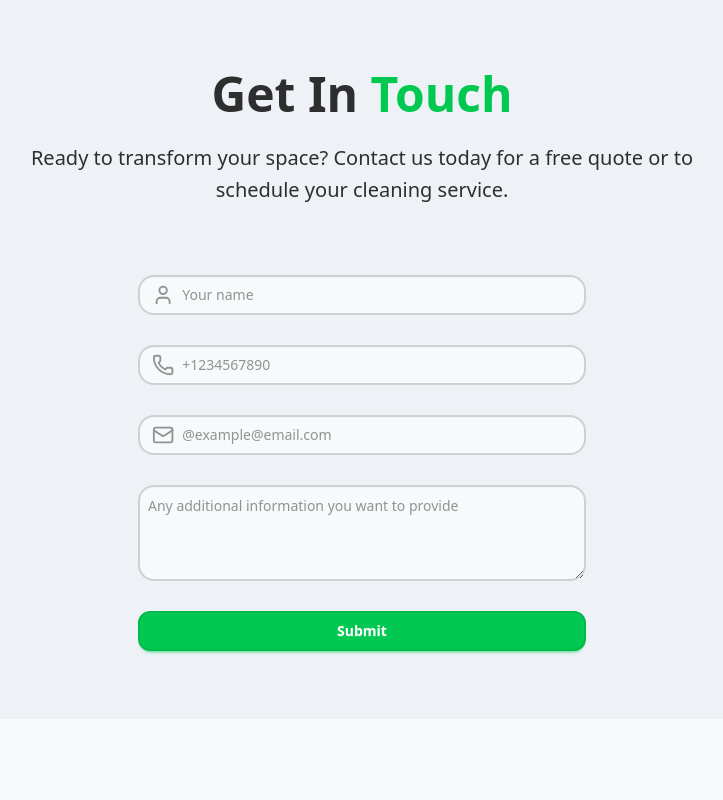
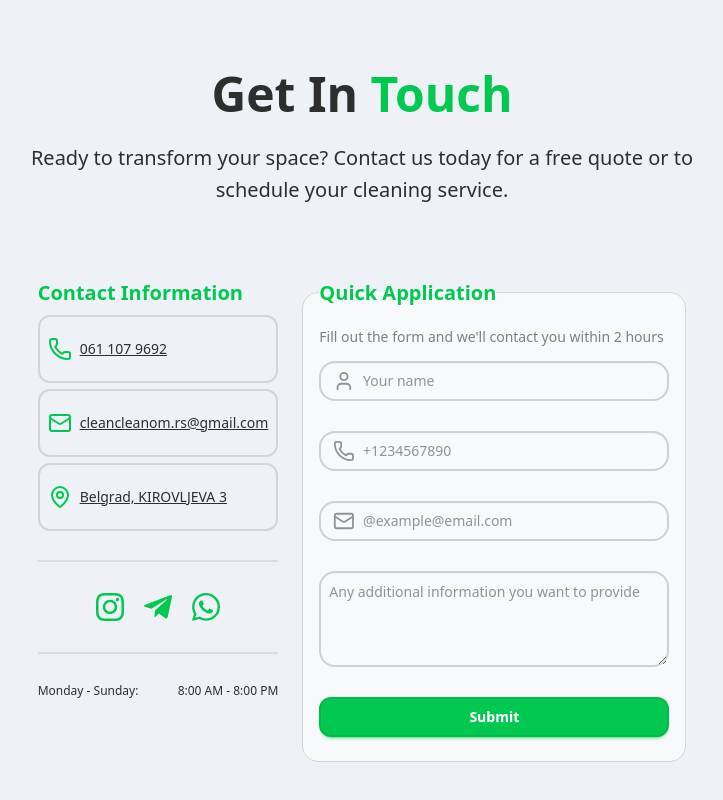
Before and after one commit to levladik/clean_cleanom, a Next.js app: page / in a window 1280 px wide. Shown: the part 5408-6208 px from the top of the page, without its empty margins (278-1001 px from the left). Before the commit the page ends 6127 px from the top, so only its background shows below. Built offline with nearby package versions, Linux system fonts and the light colour scheme.

Commit message:
feat: add Contacts component and integrate it into Application section

```diff
--- a/package.json
+++ b/package.json
@@ -17,7 +17,8 @@
     "next": "^15.5.2",
     "react": "19.1.0",
     "react-dom": "19.1.0",
-    "react-hot-toast": "^2.6.0"
+    "react-hot-toast": "^2.6.0",
+    "react-icons": "^5.5.0"
   },
   "devDependencies": {
     "@eslint/eslintrc": "^3",
--- a/src/app/components/sections/Application/Application.tsx
+++ b/src/app/components/sections/Application/Application.tsx
@@ -1,3 +1,4 @@
+import Contacts from './Contacts'
 import Form from './Form'
 
 const Application = () => {
@@ -12,7 +13,14 @@ const Application = () => {
           Ready to transform your space? Contact us today for a free quote or to schedule your cleaning service.
         </p>
       </div>
-      <Form />
+      <div className="flex flex-col-reverse md:flex-row gap-6">
+        <div className="w-full flex-1">
+          <Contacts />
+        </div>
+        <div className="w-full flex-1">
+          <Form />
+        </div>
+      </div>
     </section>
   )
 }
--- /dev/null
+++ b/src/app/components/sections/Application/Contacts.tsx
@@ -0,0 +1,77 @@
+import { Mail, MapPin, Phone } from 'lucide-react'
+import React from 'react'
+import { FaInstagram, FaTelegramPlane, FaWhatsapp } from 'react-icons/fa'
+
+const Contacts = () => {
+  return (
+    <fieldset className="fieldset">
+      {/* Contacts */}
+      <legend className="fieldset-legend text-xl text-primary">Contact Information</legend>
+      <div className="flex gap-2 items-center border-2 border-base-300 rounded-xl px-2 py-5">
+        <Phone className="text-primary w-6 h-6" />
+        <a
+          className="text-sm underline"
+          href="tel:+381611079692"
+        >
+          061 107 9692
+        </a>
+      </div>
+
+      <div className="flex gap-2 items-center border-2 border-base-300 rounded-xl px-2 py-5">
+        <Mail className="text-primary w-6 h-6" />
+        <a
+          className="text-sm underline"
+          href="mailto:cleancleanom.rs@gmail.com"
+          rel="noreferrer"
+          target="_blank"
+        >
+          cleancleanom.rs@gmail.com
+        </a>
+      </div>
+
+      <div className="flex gap-2 items-center border-2 border-base-300 rounded-xl px-2 py-5">
+        <MapPin className="text-primary w-6 h-6" />
+        <a
+          className="text-sm underline"
+          href="https://www.google.com/maps/search/?api=1&query=Belgrade%2C%20Kirovljeva%203"
+          rel="noreferrer"
+          target="_blank"
+        >
+          Belgrad, KIROVLJEVA 3
+        </a>
+      </div>
+      <div className="divider"></div>
+      {/* Socials */}
+      <div className="flex justify-center gap-4">
+        <a
+          href="#"
+          target="blank"
+        >
+          <FaInstagram className="w-8 h-8 text-primary" />
+        </a>
+        <a
+          href="#"
+          target="blank"
+        >
+          <FaTelegramPlane className="w-8 h-8 text-primary" />
+        </a>
+        <a
+          href="#"
+          target="blank"
+        >
+          <FaWhatsapp className="w-8 h-8 text-primary" />
+        </a>
+      </div>
+      <div className="divider"></div>
+      {/* Hours */}
+      <div className="space-y-2 text-xs">
+        <div className="flex justify-between">
+          <span className="text-muted-foreground">Monday - Sunday:</span>
+          <span className="font-medium">8:00 AM - 8:00 PM</span>
+        </div>
+      </div>
+    </fieldset>
+  )
+}
+
+export default Contacts
--- a/src/app/components/sections/Application/Form.tsx
+++ b/src/app/components/sections/Application/Form.tsx
@@ -48,12 +48,13 @@ const Form = () => {
       </div>
       <form
         action="/api/submit"
-        className="w-full max-w-md mx-auto"
         method="POST"
         onSubmit={handleSubmit}
       >
         {/* Name (required) */}
-        <fieldset className="fieldset">
+        <fieldset className="fieldset bg-base-100 border-base-300 rounded-box border p-4 md:min-w-sm">
+          <legend className="fieldset-legend text-xl text-primary">Quick Application</legend>
+          <span className="label text-sm mb-2 text-wrap">Fill out the form and we'll contact you within 2 hours</span>
           <label className="input validator w-full">
             <User className="opacity-50" />
             <input
@@ -100,7 +101,7 @@ const Form = () => {
 
           {/* Info (optional) */}
           <textarea
-            className="input w-full mb-6 p-2 h-24"
+            className="input textarea text-wrap mb-6 p-2 h-24 w-full"
             name="info"
             onChange={handleChange}
             placeholder="Any additional information you want to provide"
@@ -108,7 +109,7 @@ const Form = () => {
           ></textarea>
 
           <button
-            className="btn btn-primary w-full rounded-xl"
+            className="btn btn-primary w-full rounded-xl mb-2"
             type="submit"
           >
             Submit
```
Also changed, not shown: 1 other file (tests, documents, lock files or other folders).
